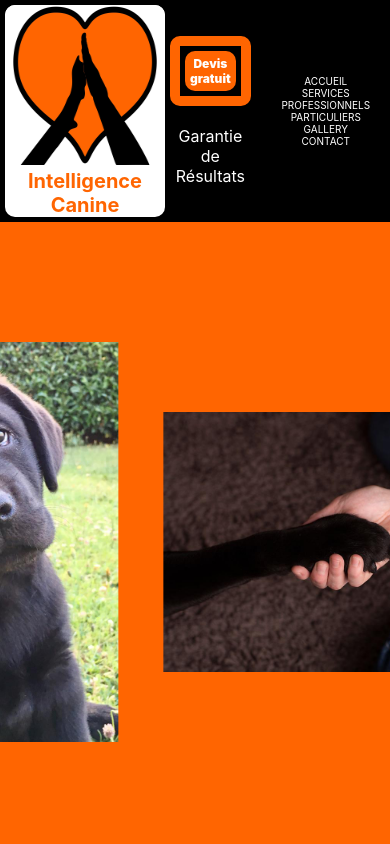
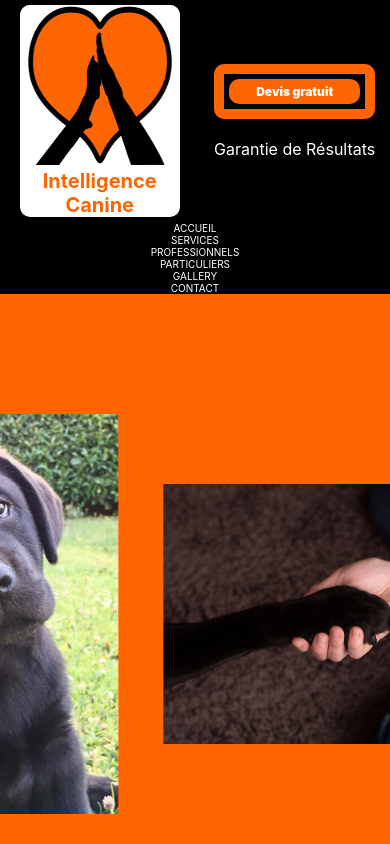
Before and after one commit to melaniemdm/intelligence_canine, a React (Create React App) app: page / in a window 390 px wide. Shown: the top 844 px of the page. Built offline with nearby package versions, Linux system fonts and the light colour scheme.

Commit message:
fix(css) header responsive

```diff
--- a/src/components/Header/style.scss
+++ b/src/components/Header/style.scss
@@ -20,8 +20,9 @@
 }
 .containerHeader {
   display: flex;
-  justify-content: space-between;
-  background-color: $colorBlack;
+  justify-content: space-around;
+   background-color: $colorBlack;
+   flex-wrap: wrap;
 }
 .containerStickers {
   text-align: center;
@@ -72,4 +73,6 @@
   .garantie {
     margin-top: 20px;
   }
+
+
 }
```
